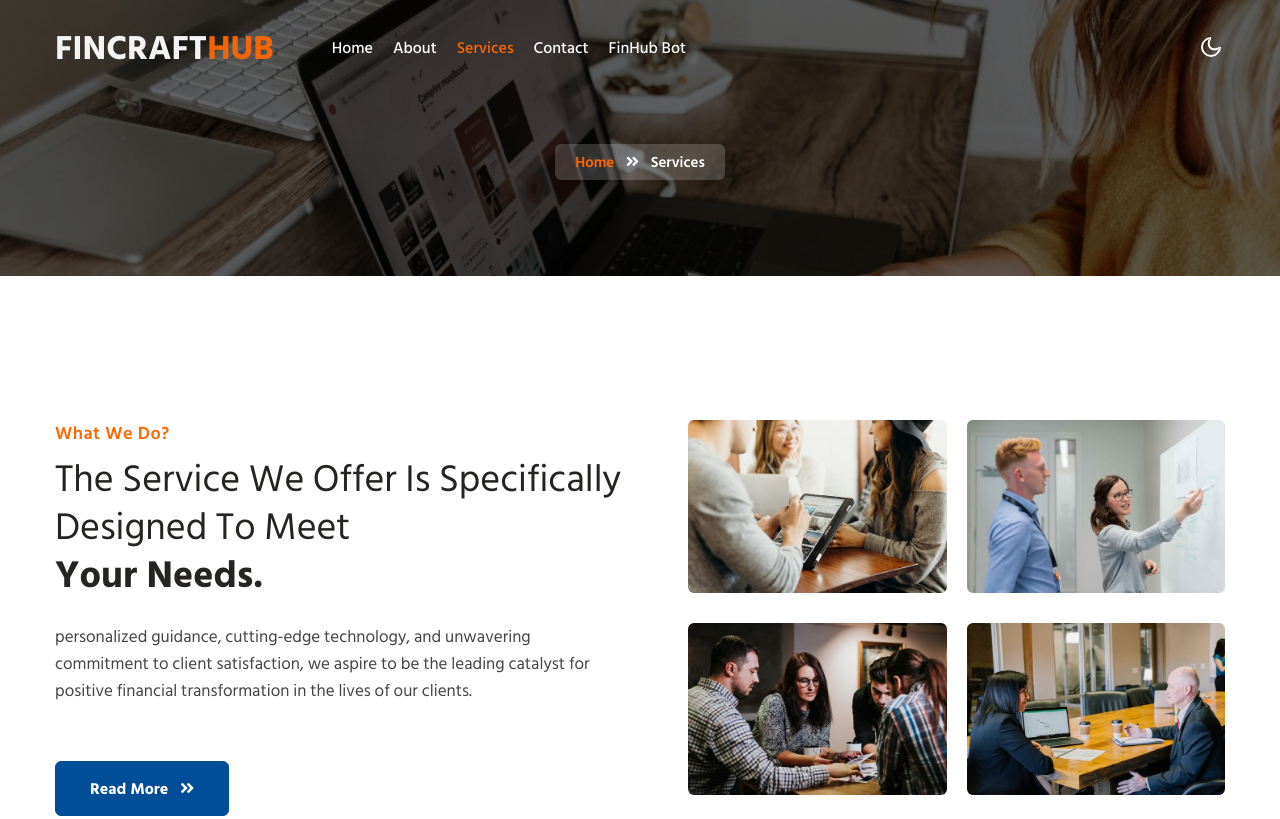
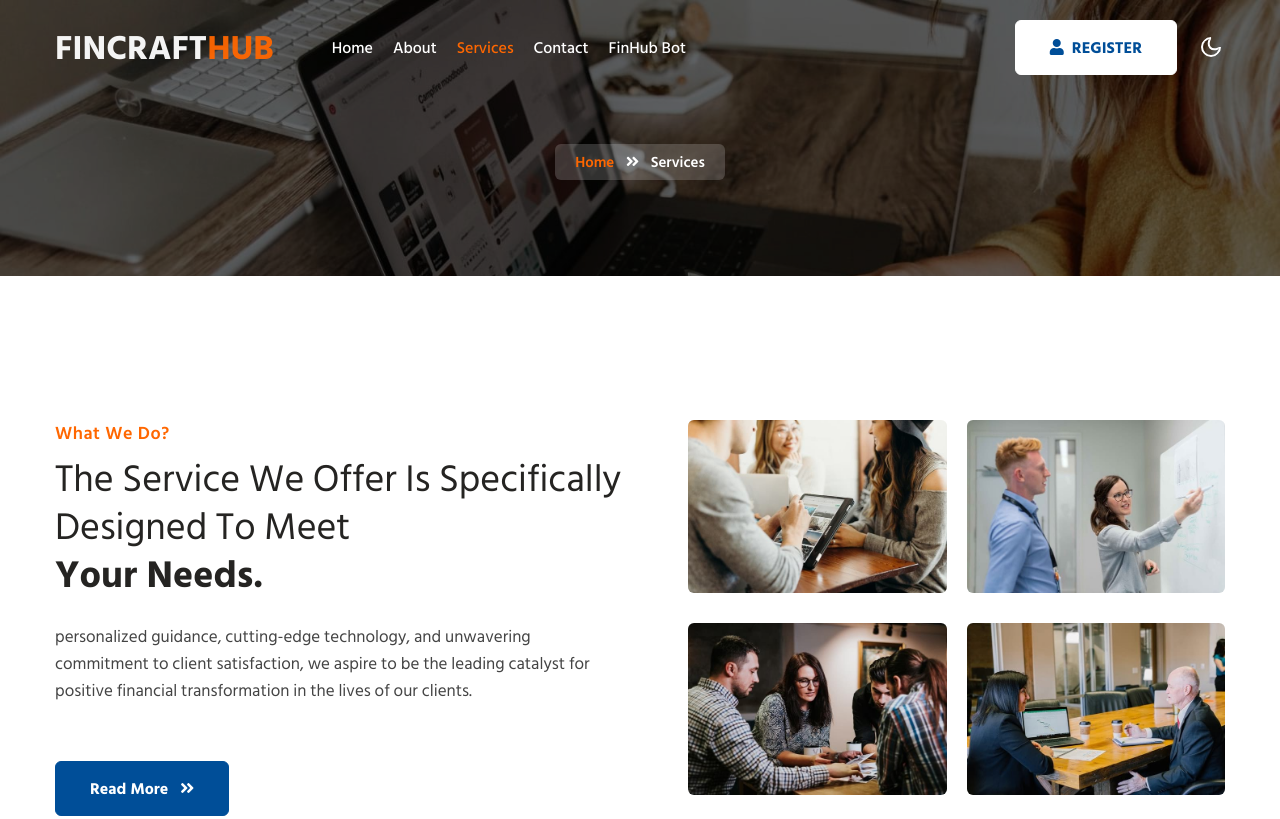
Before and after one commit to shibanxiety/FINCRAFTHUB777, a plain HTML site: page services.html in a window 1280 px wide. Shown: the top 819 px of the page. Drawn offline with Linux system fonts and the light colour scheme.

Commit message:
Update services.html

```diff
--- a/services.html
+++ b/services.html
@@ -44,6 +44,14 @@
                             <a class="nav-link" href="bot.html">FinHub Bot</a>
 
                     </ul>
+
+                            </a>
+                        </li>
+                        <li class="nav-item mx-lg-4"> <a href="registration.html" class="phone-btn btn-white d-none d-lg-block btn-style ms-2"><span class="fas fa-user me-2" aria-hidden="true"></span>REGISTER</a>
+                        <!-- Return to Home button -->
+
+
+
 
                     </ul>
 
```
